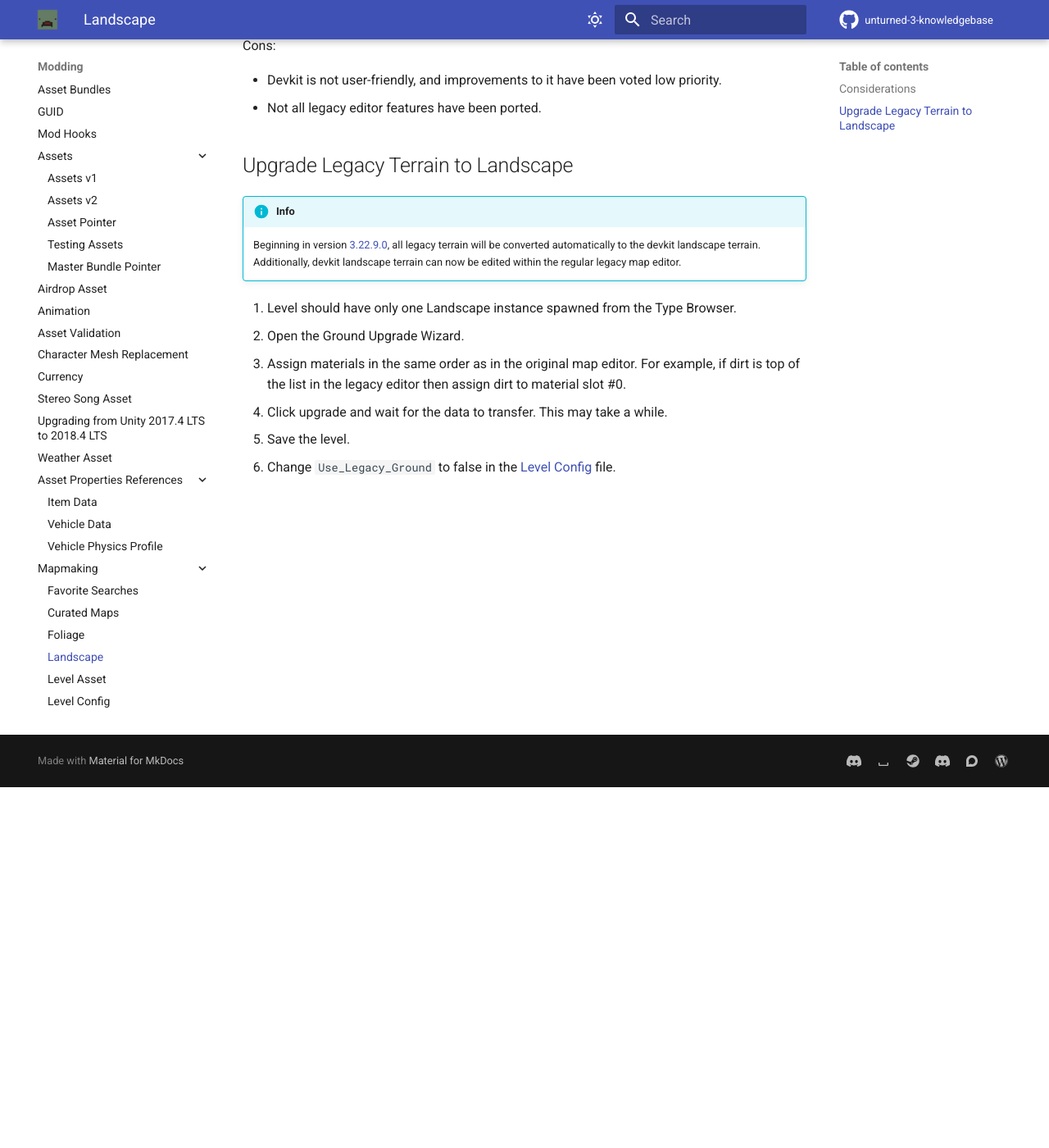
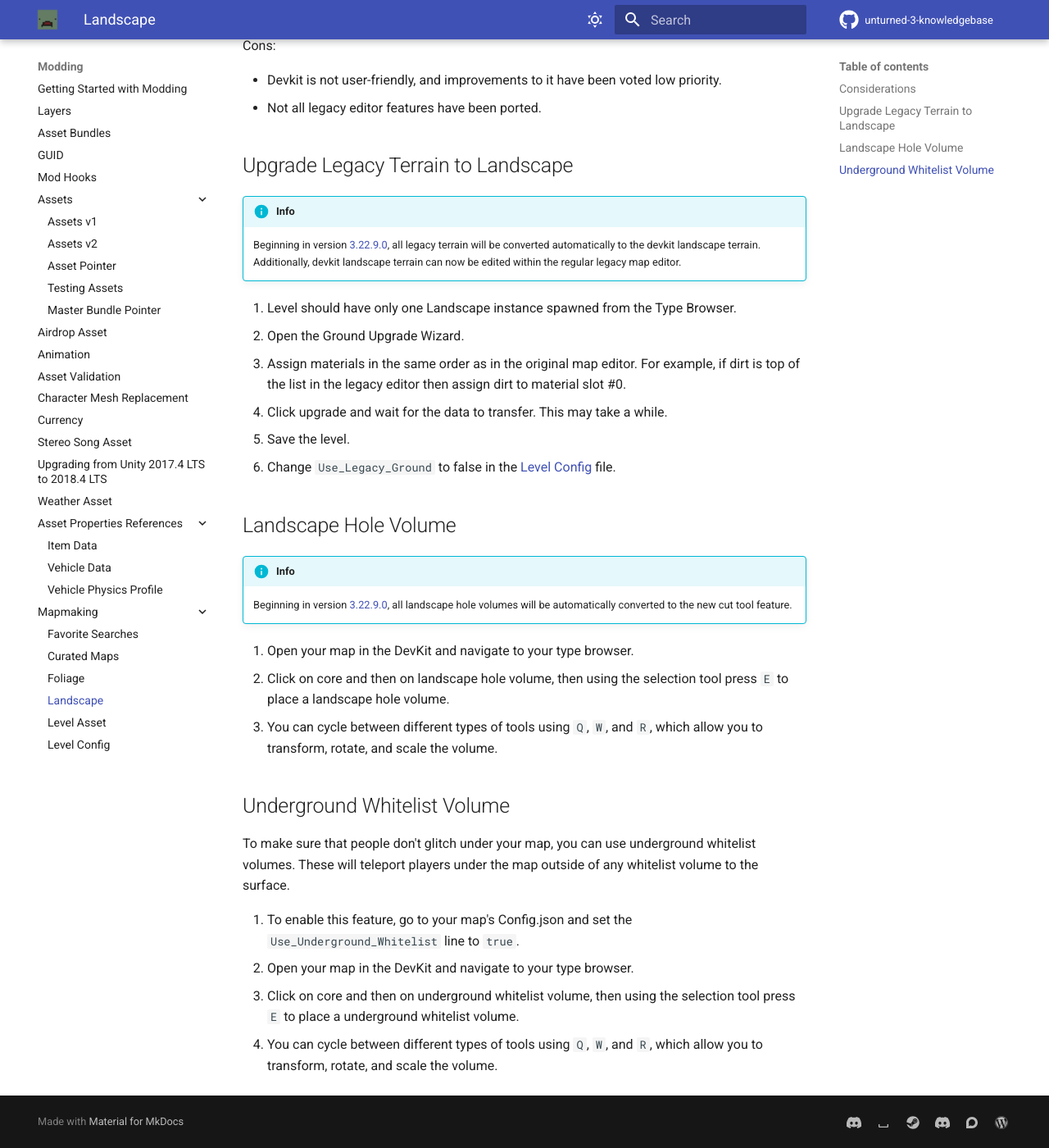
Before and after one commit to unturned-info/unturned-3-knowledgebase, an MkDocs documentation site: the page built from docs/Modding/mapmaking/Landscape.md, in a window 1280 px wide and 1400 px high, scrolled down 440 px. Shown: the whole window at 82% size. Built offline with MkDocs 1.6.1 and Material for MkDocs 9.7.7, drawn with Linux system fonts in a browser that asks for light colours; comment, search, counter and statistics services are not loaded.

Commit message:
Updated Landscape.md to include two volumes.
Added details on the landscape hole volume and the underground whitelist volume.

Signed-off-by: Jdance-Media <67397422+Jdance-Media@users.noreply.github.com>

```diff
--- a/docs/Modding/mapmaking/Landscape.md
+++ b/docs/Modding/mapmaking/Landscape.md
@@ -26,3 +26,22 @@
 4. Click upgrade and wait for the data to transfer. This may take a while.
 5. Save the level.
 6. Change `Use_Legacy_Ground` to false in the [Level Config](LevelConfig.md) file.
+
+## Landscape Hole Volume
+
+
+!!! info
+    Beginning in version [3.22.9.0](https://store.steampowered.com/news/app/304930/view/3212766758952510190 "3.22.9.0"), all landscape hole volumes will be automatically converted to the new cut tool feature.
+
+1. Open your map in the DevKit and navigate to your type browser.
+2. Click on core and then on landscape hole volume, then using the selection tool press `E` to place a landscape hole volume.
+3. You can cycle between different types of tools using `Q`, `W`, and `R`, which allow you to transform, rotate, and scale the volume.
+
+## Underground Whitelist Volume
+
+To make sure that people don't glitch under your map, you can use underground whitelist volumes. These will teleport players under the map outside of any whitelist volume to the surface.
+
+1. To enable this feature, go to your map's Config.json and set the `Use_Underground_Whitelist` line to `true`.
+2. Open your map in the DevKit and navigate to your type browser.
+3. Click on core and then on underground whitelist volume, then using the selection tool press `E` to place a underground whitelist volume.
+4. You can cycle between different types of tools using `Q`, `W`, and `R`, which allow you to transform, rotate, and scale the volume.
```
